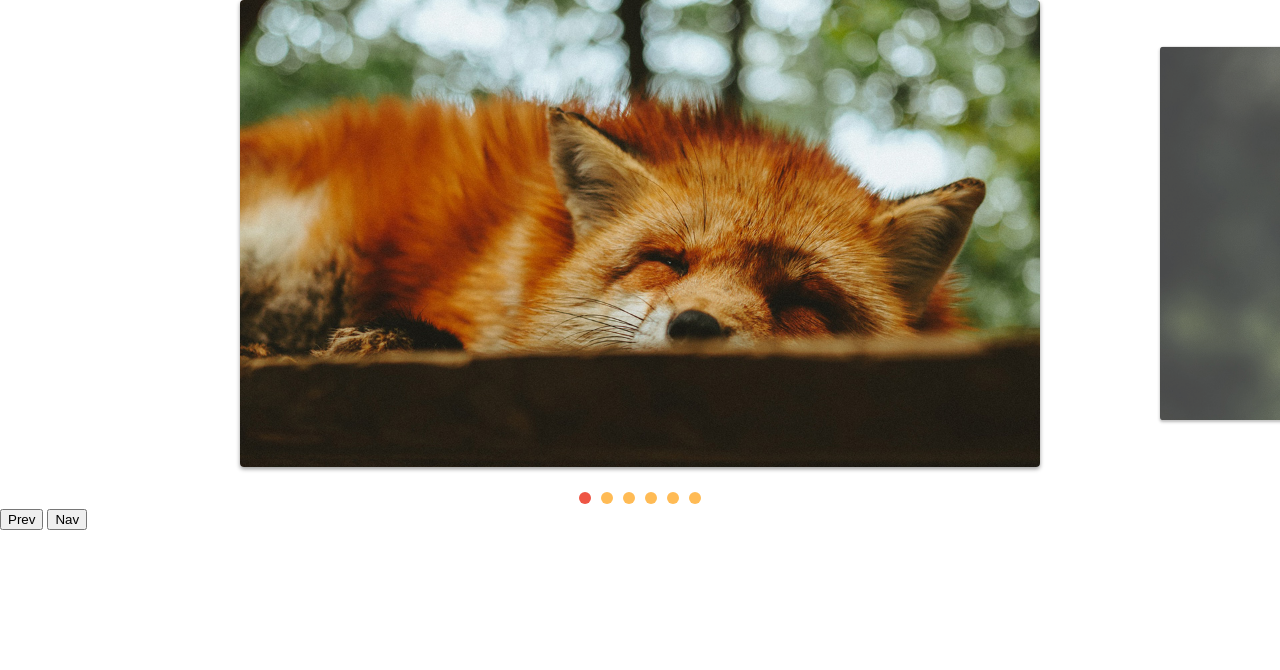
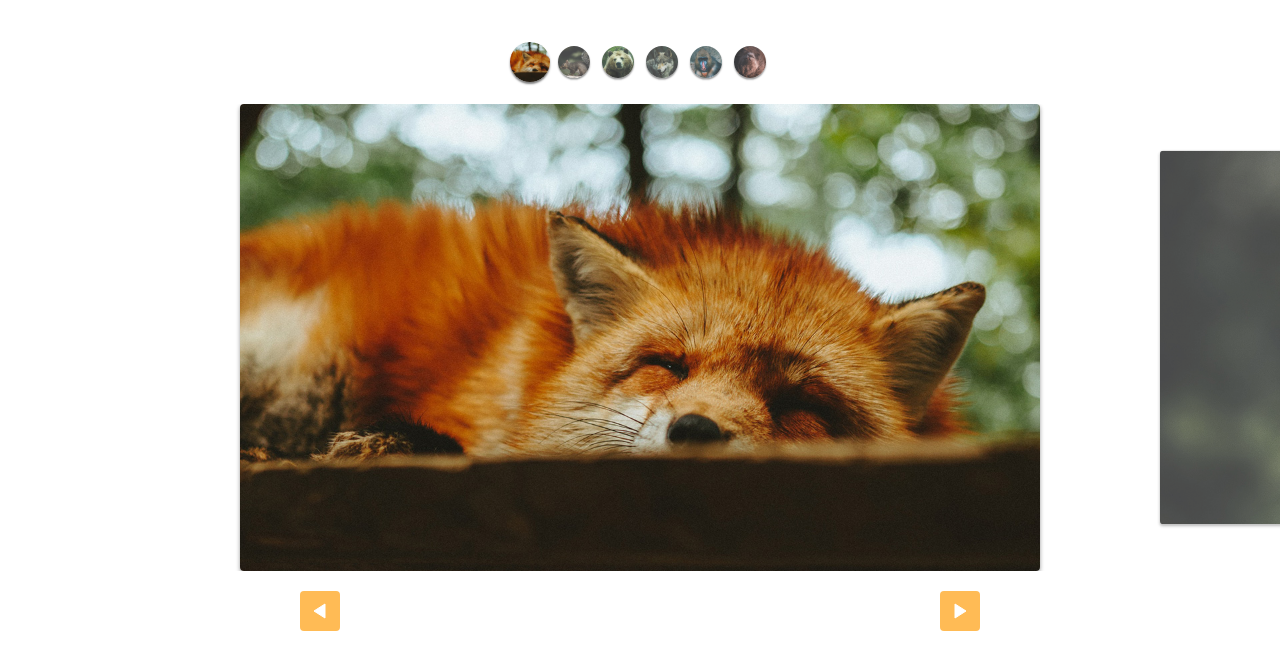
Before and after one commit to luizchaaves/origamid-slider, a plain HTML site: page index.html in a window 1280 px wide. Drawn offline with Linux system fonts and the light colour scheme.

Commit message:
stylized custom controls

```diff
--- a/css/style.css
+++ b/css/style.css
@@ -65,3 +65,48 @@ img{
   background: #e54;
 
 }
+
+.custom-controls{
+  display: flex;
+  justify-content: center;
+  margin-top: 40px;
+  margin-bottom: 20px;
+  flex-wrap: wrap;
+}
+
+.custom-controls li{
+  opacity: .8;
+  transform: scale(.8);
+  width: 40px;
+  height: 40px;
+  border-radius: 50%;
+  overflow: hidden;
+  margin: 2px;
+  box-shadow: 0 2px 2px rgba(0, 0, 0, .5);
+  transition: .3s;
+}
+
+.custom-controls li.active{
+  opacity: 1;
+  transform: scale(1);
+}
+
+.arrow-nav{
+  display: flex;
+  justify-content: space-around;
+  margin: 20px 0;
+}
+
+.arrow-nav button{
+  cursor: pointer;
+  border: none;
+  border-radius: 4px;
+  color: #fff;
+  width: 40px;
+  height: 40px;
+  background: #fb5 url('../img/arrow.svg') center center no-repeat;
+}
+
+.arrow-nav button.prev{
+  transform: rotate(-180deg);
+}
--- a/index.html
+++ b/index.html
@@ -8,6 +8,14 @@
   <title>Slide Curso JavaScript</title>
 </head>
 <body>
+  <ul class="custom-controls">
+    <li><img src="./img/foto1-thumb.jpg" alt=""></li>
+    <li><img src="./img/foto2-thumb.jpg" alt=""></li>
+    <li><img src="./img/foto3-thumb.jpg" alt=""></li>
+    <li><img src="./img/foto4-thumb.jpg" alt=""></li>
+    <li><img src="./img/foto5-thumb.jpg" alt=""></li>
+    <li><img src="./img/foto6-thumb.jpg" alt=""></li>
+  </ul>
   <div class="slide-wrapper">
     <ul class="slide">
       <li><img src="./img/foto1.jpg" alt=""></li>
@@ -19,8 +27,8 @@
     </ul>
   </div>
   <div class="arrow-nav">
-    <button class="prev">Prev</button>
-    <button class="next">Nav</button>
+    <button class="prev"></button>
+    <button class="next"></button>
   </div>
   <script type="module" src="./js/script.js"></script>
 </body>
--- a/js/script.js
+++ b/js/script.js
@@ -3,6 +3,6 @@ import { SlideNav } from './slide.js'
 const slide = new SlideNav('.slide', '.slide-wrapper');
 slide.init();
 slide.addArrow('.prev', '.next');
-slide.addControl();
 
-console.log(slide)
+// slide.addControl();
+slide.addControl('.custom-controls');
```
